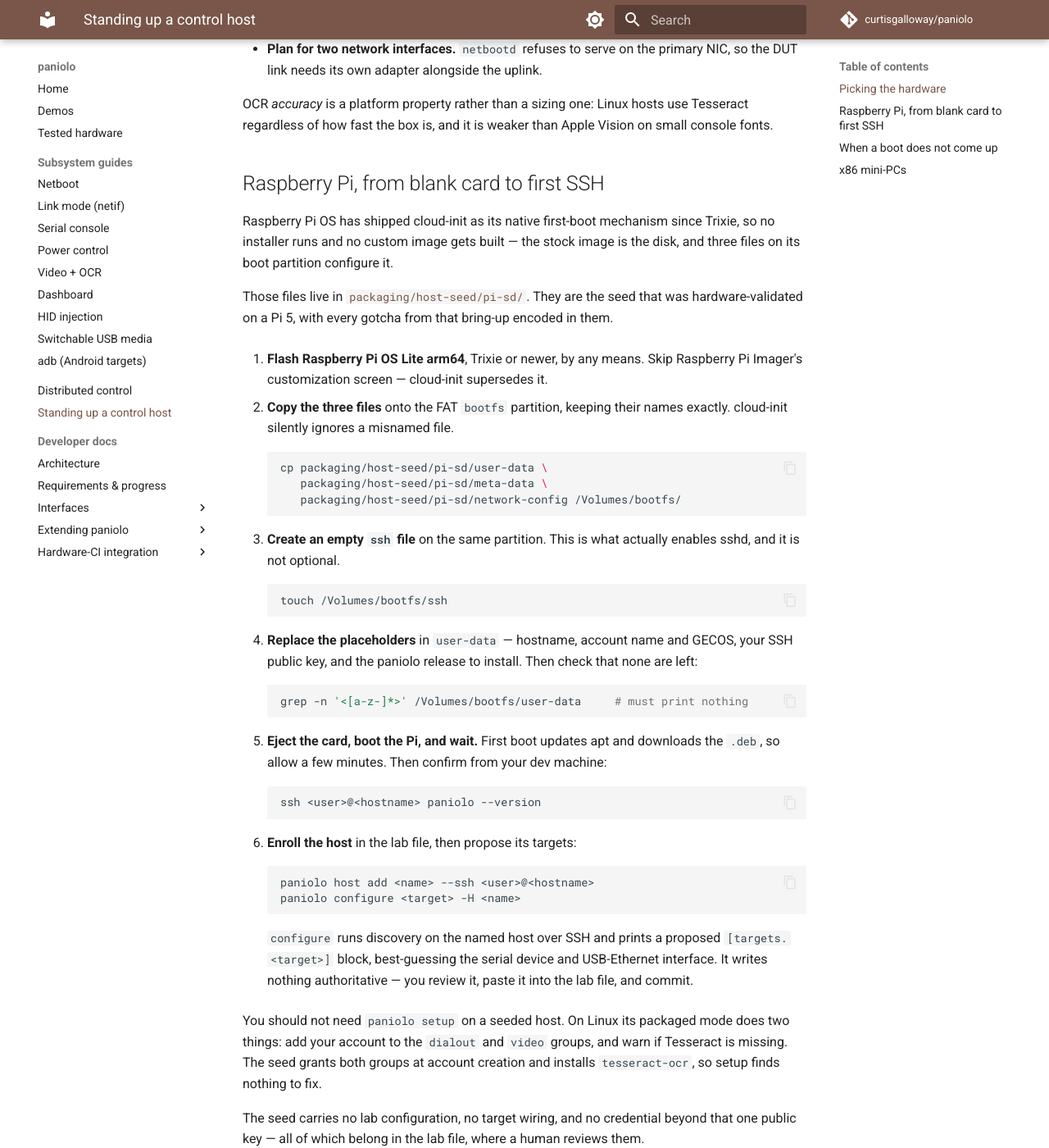
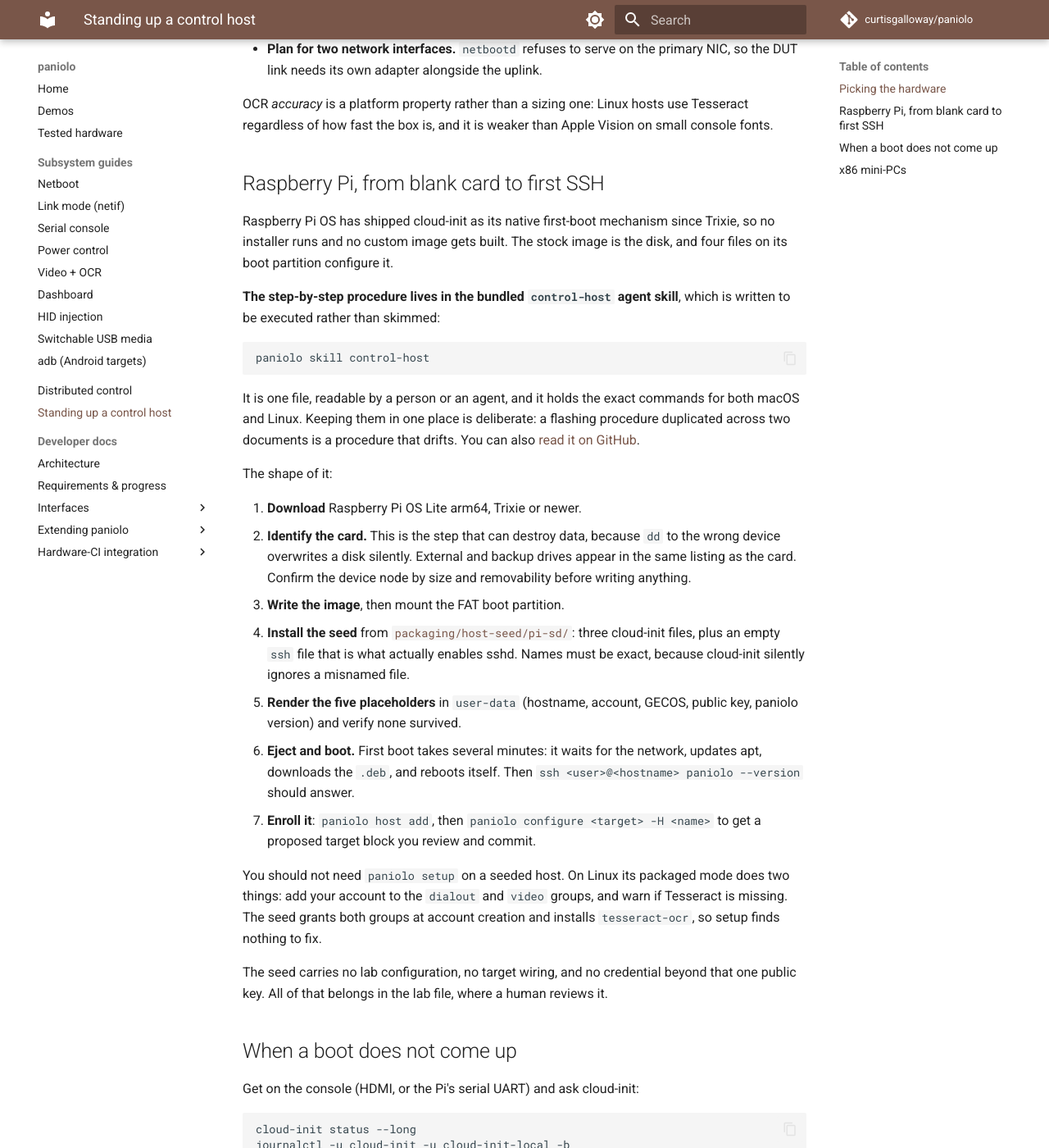
Before and after one commit to curtisgalloway/paniolo, an MkDocs documentation site: the page built from docs/control-host.md, in a window 1280 px wide and 1400 px high, scrolled down 1136 px. Shown: the whole window at 82% size. Built offline with MkDocs 1.6.1 and Material for MkDocs 9.7.7, drawn with Linux system fonts in a browser that asks for light colours; comment, search, counter and statistics services are not loaded; some of the changed text lies outside the part shown.

Commit message:
skills: add control-host, the executable procedure for building a host
The control-host guide documented the seed and not the flashing. An agent
could render the cloud-init files correctly and would then be stuck holding
them: no image source, no write command, and no step for identifying which
block device is the SD card. Worse, nothing an agent actually reads pointed at
the guide — skills/paniolo/SKILL.md's provisioning section starts from a host
that already exists.

Add skills/control-host/SKILL.md as the executable procedure, and make
docs/control-host.md point at it instead of restating it. The split is by
audience: the skill owns the commands (one source of truth, so a flashing
procedure cannot drift across two files), the doc owns rationale, host sizing,
and troubleshooting. skills/paniolo/SKILL.md now routes to it, which is what
closes the discovery gap.

The skill treats device identification as its own stop-and-confirm step
rather than a line in a command block. `dd` to the wrong device overwrites a
disk silently, and `diskutil list external physical` on a real dev machine
shows backup drives right beside the card — on this one, a 4 TB volume.

Fix two defects in the placeholder check shipped last commit:

- It could never pass. The pattern matched two explanatory comments inside
  the template itself, so it always printed them while the doc claimed it
  must print nothing.
- It missed `<full name>` regardless, because the character class excluded
  spaces. A card could flash with a literal placeholder in the GECOS field
  and the check would call it clean.

Now `grep -v '^[[:space:]]*#' user-data | grep '<[^>]*>'`, which strips the
comments and catches any bracketed token; the placeholder is also renamed to
`<full-name>` so it needs no special case. Verified both directions: five
matches against the template, silence against a rendered copy.

Also drops a stale README reference to the removed `usbhub` skill.

Verified: `paniolo skill` lists control-host with its description; nfpm.yaml
parses with the new package entry (the tarball path globs skills/*/ already);
rendered user-data still parses as YAML with the invariants asserted;
`mkdocs build --strict` passes; no private infrastructure in the new files.

Co-Authored-By: Claude Opus 5 <noreply@anthropic.com>
Claude-Session: https://claude.ai/code/session_01JPtH5mwhQF7h1K4hMqnjsb

````diff
--- a/docs/control-host.md
+++ b/docs/control-host.md
@@ -50,60 +50,42 @@ Vision on small console fonts.
 ## Raspberry Pi, from blank card to first SSH
 
 Raspberry Pi OS has shipped cloud-init as its native first-boot mechanism
-since Trixie, so no installer runs and no custom image gets built — the stock
-image is the disk, and three files on its boot partition configure it.
+since Trixie, so no installer runs and no custom image gets built. The stock
+image is the disk, and four files on its boot partition configure it.
 
-Those files live in
-[`packaging/host-seed/pi-sd/`](https://github.com/curtisgalloway/paniolo/tree/main/packaging/host-seed/pi-sd).
-They are the seed that was hardware-validated on a Pi 5, with every gotcha
-from that bring-up encoded in them.
+**The step-by-step procedure lives in the bundled `control-host` agent
+skill**, which is written to be executed rather than skimmed:
 
-1. **Flash Raspberry Pi OS Lite arm64**, Trixie or newer, by any means. Skip
-   Raspberry Pi Imager's customization screen — cloud-init supersedes it.
+```bash
+paniolo skill control-host
+```
 
-2. **Copy the three files** onto the FAT `bootfs` partition, keeping their
-   names exactly. cloud-init silently ignores a misnamed file.
+It is one file, readable by a person or an agent, and it holds the exact
+commands for both macOS and Linux. Keeping them in one place is deliberate:
+a flashing procedure duplicated across two documents is a procedure that
+drifts. You can also
+[read it on GitHub](https://github.com/curtisgalloway/paniolo/blob/main/skills/control-host/SKILL.md).
 
-    ```bash
-    cp packaging/host-seed/pi-sd/user-data \
-       packaging/host-seed/pi-sd/meta-data \
-       packaging/host-seed/pi-sd/network-config /Volumes/bootfs/
-    ```
+The shape of it:
 
-3. **Create an empty `ssh` file** on the same partition. This is what actually
-   enables sshd, and it is not optional.
-
-    ```bash
-    touch /Volumes/bootfs/ssh
-    ```
-
-4. **Replace the placeholders** in `user-data` — hostname, account name and
-   GECOS, your SSH public key, and the paniolo release to install. Then check
-   that none are left:
-
-    ```bash
-    grep -n '<[a-z-]*>' /Volumes/bootfs/user-data     # must print nothing
-    ```
-
-5. **Eject the card, boot the Pi, and wait.** First boot updates apt and
-   downloads the `.deb`, so allow a few minutes. Then confirm from your dev
-   machine:
-
-    ```bash
-    ssh <user>@<hostname> paniolo --version
-    ```
-
-6. **Enroll the host** in the lab file, then propose its targets:
-
-    ```bash
-    paniolo host add <name> --ssh <user>@<hostname>
-    paniolo configure <target> -H <name>
-    ```
-
-    `configure` runs discovery on the named host over SSH and prints a
-    proposed `[targets.<target>]` block, best-guessing the serial device and
-    USB-Ethernet interface. It writes nothing authoritative — you review it,
-    paste it into the lab file, and commit.
+1. **Download** Raspberry Pi OS Lite arm64, Trixie or newer.
+2. **Identify the card.** This is the step that can destroy data, because
+   `dd` to the wrong device overwrites a disk silently. External and backup
+   drives appear in the same listing as the card. Confirm the device node by
+   size and removability before writing anything.
+3. **Write the image**, then mount the FAT boot partition.
+4. **Install the seed** from
+   [`packaging/host-seed/pi-sd/`](https://github.com/curtisgalloway/paniolo/tree/main/packaging/host-seed/pi-sd):
+   three cloud-init files, plus an empty `ssh` file that is what actually
+   enables sshd. Names must be exact, because cloud-init silently ignores a
+   misnamed file.
+5. **Render the five placeholders** in `user-data` (hostname, account, GECOS,
+   public key, paniolo version) and verify none survived.
+6. **Eject and boot.** First boot takes several minutes: it waits for the
+   network, updates apt, downloads the `.deb`, and reboots itself. Then
+   `ssh <user>@<hostname> paniolo --version` should answer.
+7. **Enroll it**: `paniolo host add`, then `paniolo configure <target> -H
+   <name>` to get a proposed target block you review and commit.
 
 You should not need `paniolo setup` on a seeded host. On Linux its packaged
 mode does two things: add your account to the `dialout` and `video` groups,
@@ -111,8 +93,8 @@ and warn if Tesseract is missing. The seed grants both groups at account
 creation and installs `tesseract-ocr`, so setup finds nothing to fix.
 
 The seed carries no lab configuration, no target wiring, and no credential
-beyond that one public key — all of which belong in the lab file, where a
-human reviews them.
+beyond that one public key. All of that belongs in the lab file, where a
+human reviews it.
 
 ## When a boot does not come up
 
@@ -130,8 +112,8 @@ every stage still completes. Judge the run by `errors` and
 
 Two failures are worth recognizing on sight:
 
-- **SSH refuses the connection** even though the boot finished. The `ssh` flag
-  file from step 3 is missing. Pi OS ships sshd disabled, and the
+- **SSH refuses the connection** even though the boot finished. The empty
+  `ssh` flag file is missing. Pi OS ships sshd disabled, and the
   `enable_ssh: true` cloud-config key does not turn it on — it is a downstream
   extension that was a silent no-op on the tested image.
 - **The boot hangs at "Local Stage (pre-network)"** and only a power-cut
````
Also changed, not shown: AGENTS.md (+6 -2 lines), README.md (+1 -1 lines), docs/README.md (+1 -1 lines), packaging/host-seed/README.md (+21 -8 lines), skills/control-host/SKILL.md (added, +279 -0 lines), skills/paniolo/SKILL.md (+12 -0 lines), 2 other files.
